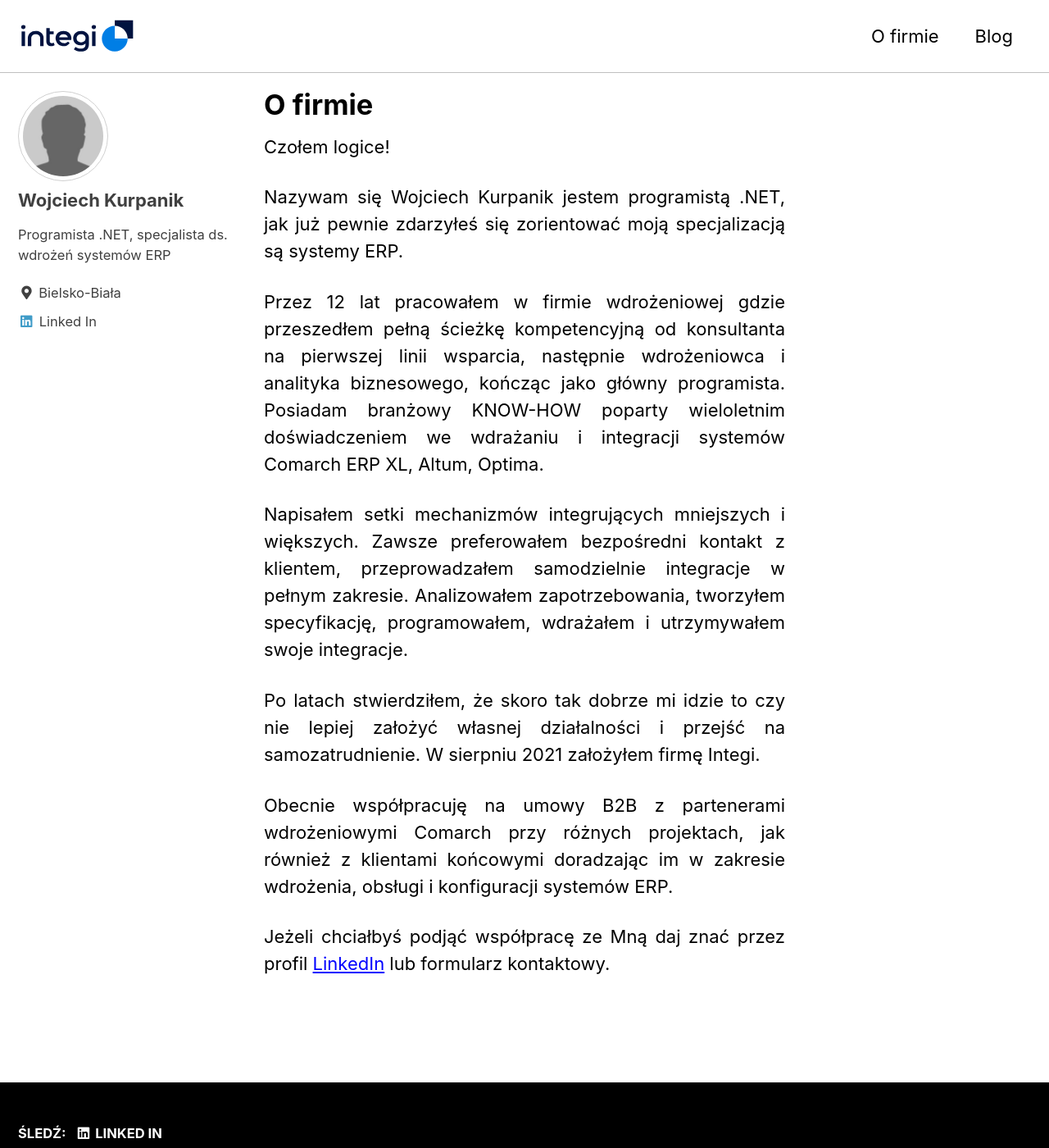
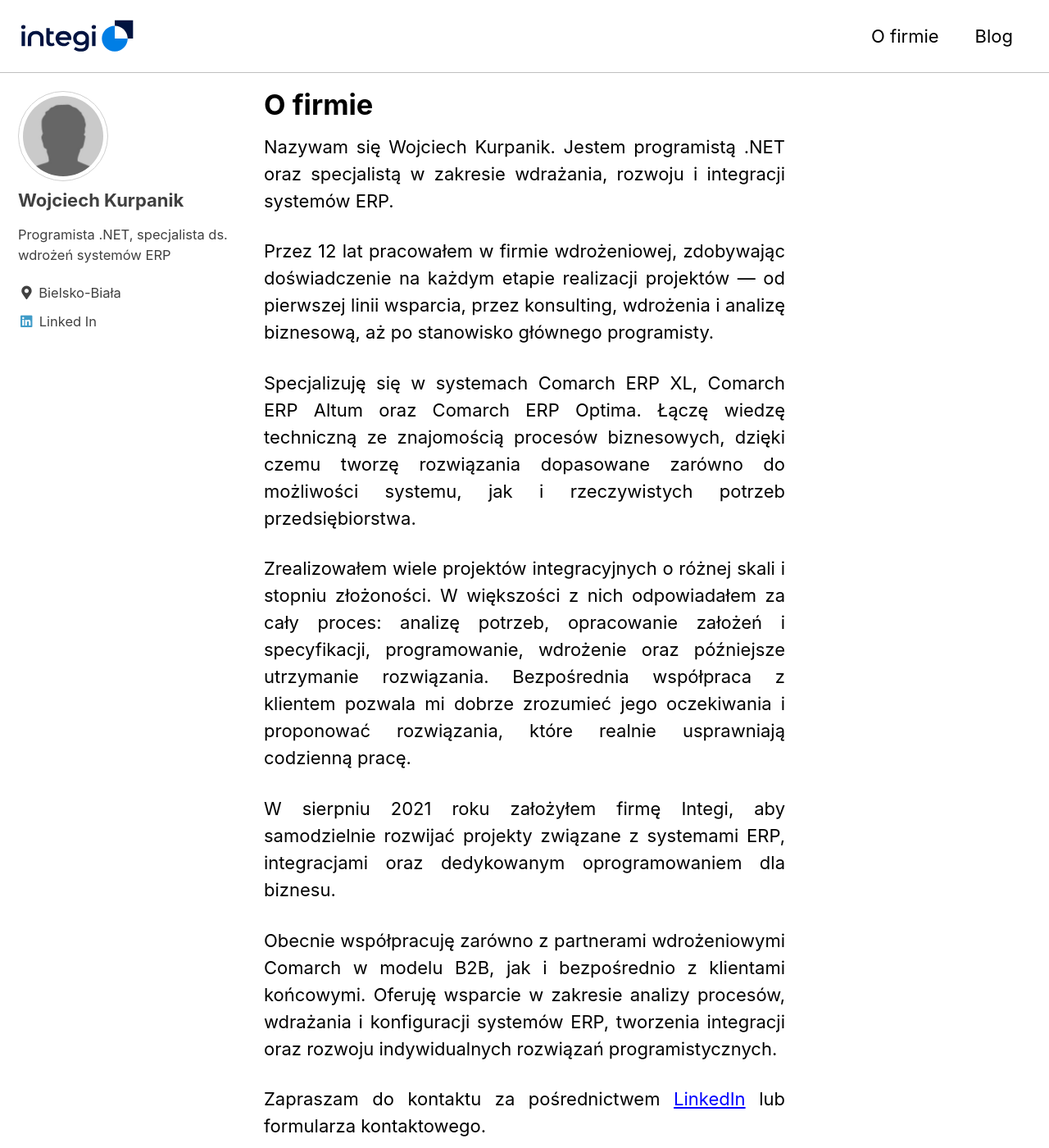
Before and after one commit to integi/gh-pages, a Jekyll site: the page built from _pages/about.md, in a window 1280 px wide and 1400 px high. Shown: the whole window at 82% size. Built offline with Jekyll 4.4.1, drawn with Linux system fonts in a browser that asks for light colours; cached includes are drawn as plain includes.

Commit message:
Update about.md
aktualizacja o firmie

```diff
--- a/_pages/about.md
+++ b/_pages/about.md
@@ -2,20 +2,16 @@
 title: "O firmie"
 permalink: /about/
 ---
-Czołem logice!
+Nazywam się Wojciech Kurpanik. Jestem programistą .NET oraz specjalistą w zakresie wdrażania, rozwoju i integracji systemów ERP.
 
-Nazywam się Wojciech Kurpanik jestem programistą .NET, jak już pewnie zdarzyłeś się zorientować moją specjalizacją są systemy ERP.
+Przez 12 lat pracowałem w firmie wdrożeniowej, zdobywając doświadczenie na każdym etapie realizacji projektów — od pierwszej linii wsparcia, przez konsulting, wdrożenia i analizę biznesową, aż po stanowisko głównego programisty.
 
-Przez 12 lat pracowałem w firmie wdrożeniowej gdzie przeszedłem pełną ścieżkę kompetencyjną od konsultanta na pierwszej linii wsparcia, następnie wdrożeniowca i analityka biznesowego, kończąc jako główny programista.
-Posiadam branżowy KNOW-HOW poparty wieloletnim doświadczeniem we wdrażaniu i integracji systemów Comarch ERP XL, Altum, Optima.
+Specjalizuję się w systemach Comarch ERP XL, Comarch ERP Altum oraz Comarch ERP Optima. Łączę wiedzę techniczną ze znajomością procesów biznesowych, dzięki czemu tworzę rozwiązania dopasowane zarówno do możliwości systemu, jak i rzeczywistych potrzeb przedsiębiorstwa.
 
-Napisałem setki mechanizmów integrujących mniejszych i większych.
-Zawsze preferowałem bezpośredni kontakt z klientem, przeprowadzałem samodzielnie integracje w pełnym zakresie.
-Analizowałem zapotrzebowania, tworzyłem specyfikację, programowałem, wdrażałem i utrzymywałem swoje integracje.
+Zrealizowałem wiele projektów integracyjnych o różnej skali i stopniu złożoności. W większości z nich odpowiadałem za cały proces: analizę potrzeb, opracowanie założeń i specyfikacji, programowanie, wdrożenie oraz późniejsze utrzymanie rozwiązania. Bezpośrednia współpraca z klientem pozwala mi dobrze zrozumieć jego oczekiwania i proponować rozwiązania, które realnie usprawniają codzienną pracę.
 
-Po latach stwierdziłem, że skoro tak dobrze mi idzie to czy nie lepiej założyć własnej działalności i przejść na samozatrudnienie.
-W sierpniu 2021 założyłem firmę Integi.
+W sierpniu 2021 roku założyłem firmę Integi, aby samodzielnie rozwijać projekty związane z systemami ERP, integracjami oraz dedykowanym oprogramowaniem dla biznesu.
 
-Obecnie współpracuję na umowy B2B z partenerami wdrożeniowymi Comarch przy różnych projektach, jak również z klientami końcowymi doradzając im w zakresie wdrożenia, obsługi i konfiguracji systemów ERP.
+Obecnie współpracuję zarówno z partnerami wdrożeniowymi Comarch w modelu B2B, jak i bezpośrednio z klientami końcowymi. Oferuję wsparcie w zakresie analizy procesów, wdrażania i konfiguracji systemów ERP, tworzenia integracji oraz rozwoju indywidualnych rozwiązań programistycznych.
 
-Jeżeli chciałbyś podjąć współpracę ze Mną daj znać przez profil <a href="https://www.linkedin.com/in/wojciech-kurpanik/">LinkedIn</a> lub formularz kontaktowy.
+Zapraszam do kontaktu za pośrednictwem <a href="https://www.linkedin.com/in/wojciech-kurpanik/">LinkedIn</a> lub formularza kontaktowego.
```
